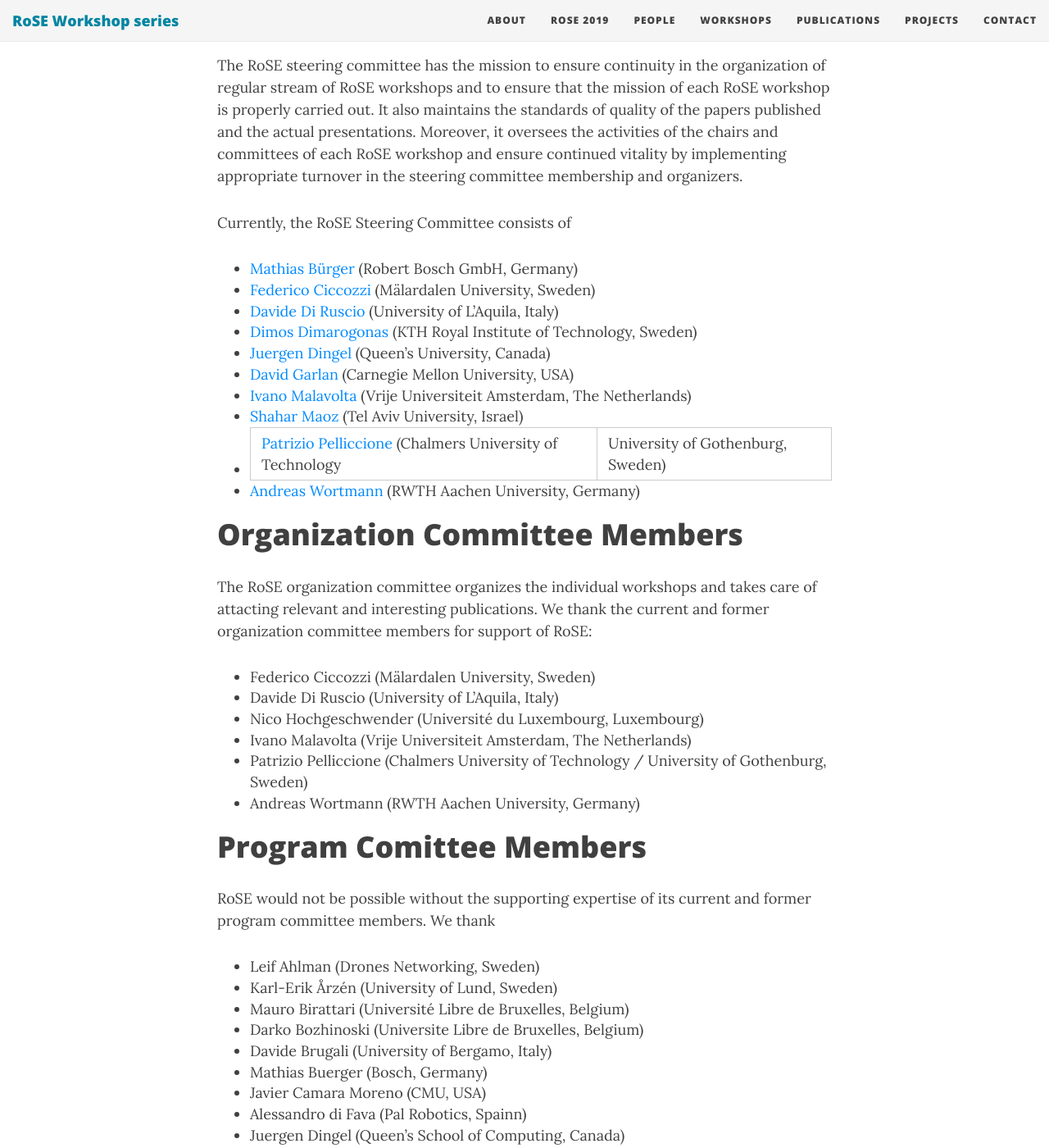
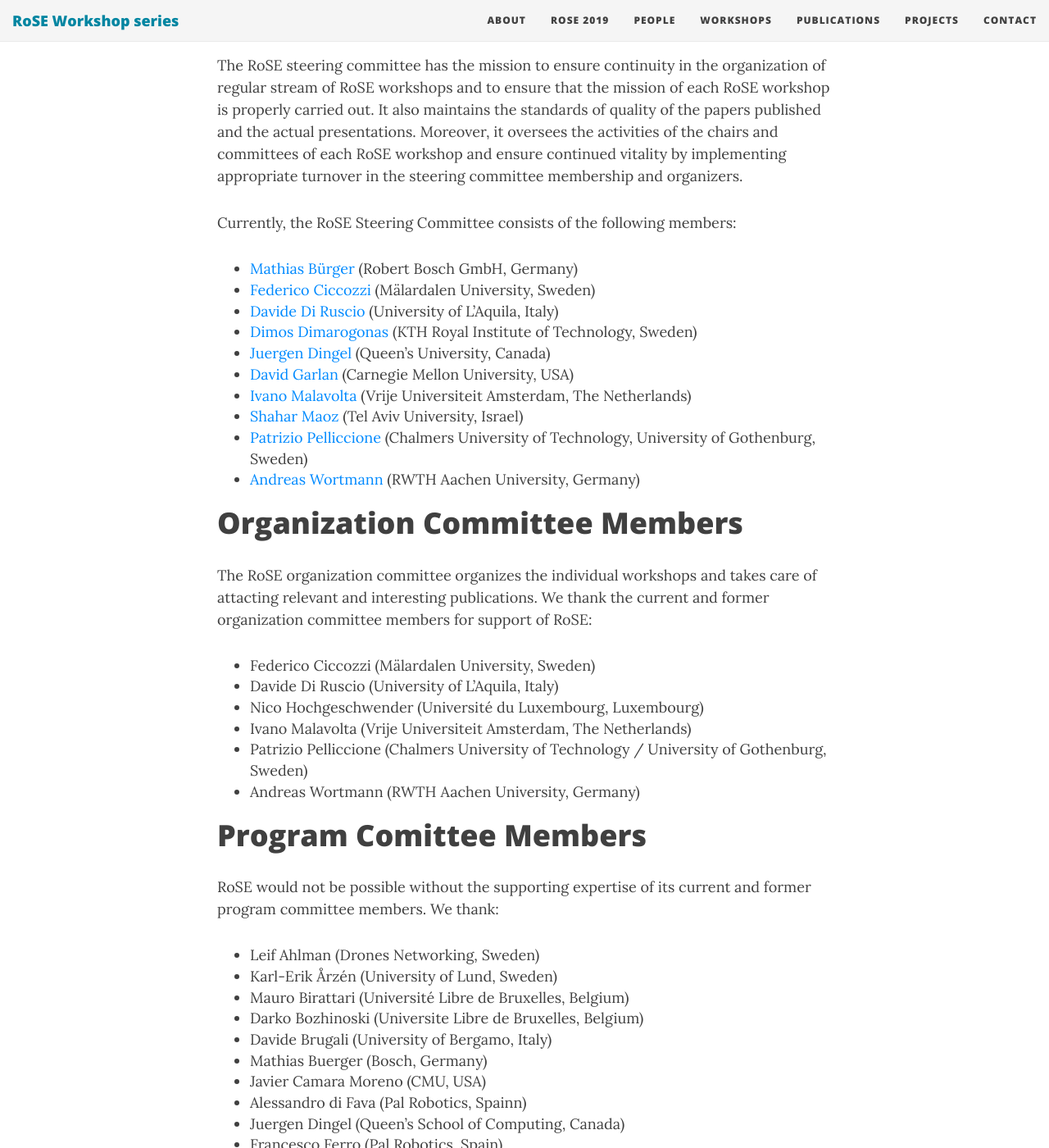
Before and after one commit to rose-workshops/rose-workshops.github.io, a Jekyll site: the page built from people.md, in a window 1280 px wide and 1400 px high, scrolled down 325 px. Shown: the whole window at 82% size. Built offline with Jekyll 4.4.1, drawn with Linux system fonts in a browser that asks for light colours; nearby versions of some CDN libraries.

Commit message:
correct typos

```diff
--- a/people.md
+++ b/people.md
@@ -7,7 +7,7 @@ subtitle: All the people involved in RoSE
 # Steering Committee
 The RoSE steering committee has the mission to ensure continuity in the organization of regular stream of RoSE workshops and to ensure that the mission of each RoSE workshop is properly carried out. It also maintains the standards of quality of the papers published and the actual presentations. Moreover, it oversees the activities of the chairs and committees of each RoSE workshop and ensure continued vitality by implementing appropriate turnover in the steering committee membership and organizers.
 
-Currently, the RoSE Steering Committee consists of
+Currently, the RoSE Steering Committee consists of the following members:
 - [Mathias Bürger](https://scholar.google.de/citations?user=WupCXMYAAAAJ&hl=en) (Robert Bosch GmbH, Germany)
 - [Federico Ciccozzi](http://www.es.mdh.se/staff/266-Federico_Ciccozzi) (Mälardalen University, Sweden)
 - [Davide Di Ruscio](http://www.di.univaq.it/diruscio/) (University of L’Aquila, Italy)
@@ -16,7 +16,7 @@ Currently, the RoSE Steering Committee consists of
 - [David Garlan](http://www.cs.cmu.edu/~garlan/) (Carnegie Mellon University, USA)
 - [Ivano Malavolta](http://www.ivanomalavolta.com/pu) (Vrije Universiteit Amsterdam, The Netherlands)
 - [Shahar Maoz](http://www.cs.tau.ac.il/~maozs/) (Tel Aviv University, Israel)
-- [Patrizio Pelliccione](http://www.patriziopelliccione.com/) (Chalmers University of Technology | University of Gothenburg, Sweden)
+- [Patrizio Pelliccione](http://www.patriziopelliccione.com/) (Chalmers University of Technology, University of Gothenburg, Sweden)
 - [Andreas Wortmann](http://www.wortmann.ac/) (RWTH Aachen University, Germany)
 
 # Organization Committee Members
@@ -30,7 +30,7 @@ The RoSE organization committee organizes the individual workshops and takes car
 
 
 # Program Comittee Members
-RoSE would not be possible without the supporting expertise of its current and former program committee members. We thank
+RoSE would not be possible without the supporting expertise of its current and former program committee members. We thank:
 - Leif Ahlman (Drones Networking, Sweden)
 - Karl-Erik Årzén (University of Lund, Sweden)
 - Mauro Birattari (Université Libre de Bruxelles, Belgium)
```
